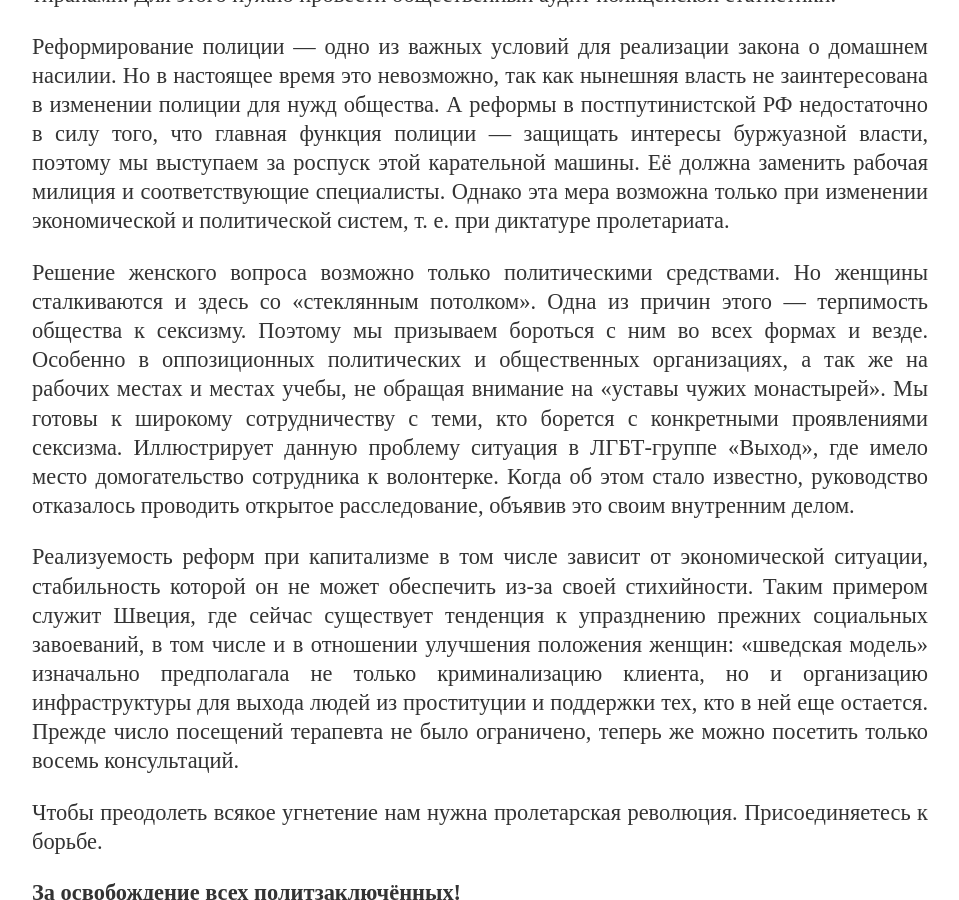
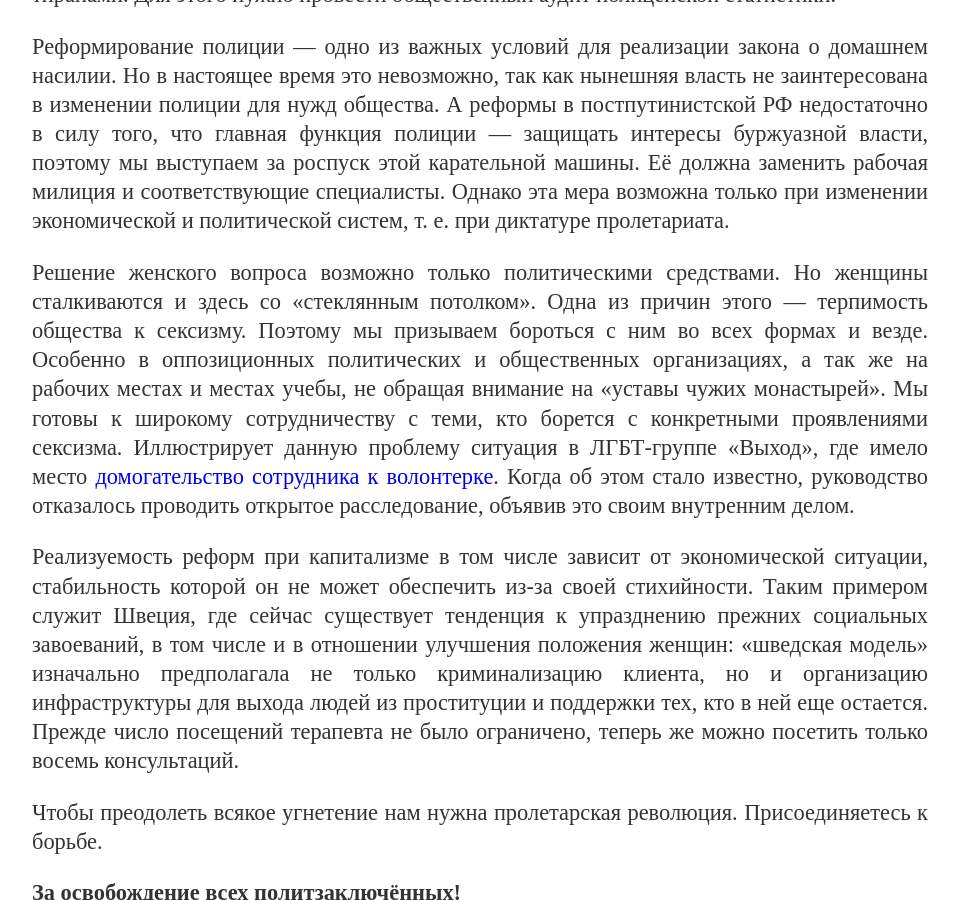
Before and after one commit to mgkp/mgkp.github.io, a Jekyll site: the page built from blog/_posts/2021-03-08-8march.md, in a window 1280 px wide and 900 px high, scrolled down 1450 px. Shown: the whole window, without its empty margins (160-1119 px from the left). Built offline with Jekyll 4.4.1, drawn with Linux system fonts in a browser that asks for light colours; part of the change alters nothing that is shown.

```diff
--- a/blog/_posts/2021-03-08-8march.md
+++ b/blog/_posts/2021-03-08-8march.md
@@ -24,7 +24,7 @@ author: МГКП
 
 Решение женского вопроса возможно только политическими средствами. Но женщины сталкиваются и здесь
 со «стеклянным потолком». Одна из причин этого — терпимость общества к сексизму. Поэтому мы призываем бороться с ним во всех формах и везде. Особенно в оппозиционных политических и общественных организациях, а так же на рабочих местах и местах учебы, не обращая внимание на «уставы чужих монастырей». Мы готовы к широкому сотрудничеству с теми, кто борется с конкретными проявлениями сексизма. Иллюстрирует данную проблему ситуация
-в ЛГБТ-группе «Выход», где имело место домогательство сотрудника к волонтерке. Когда об этом стало известно, руководство отказалось проводить открытое расследование, объявив это своим внутренним делом.
+в ЛГБТ-группе «Выход», где имело место [домогательство сотрудника к волонтерке](https://mgkp.github.io/blog/2019/05/15/exit). Когда об этом стало известно, руководство отказалось проводить открытое расследование, объявив это своим внутренним делом.
 
 Реализуемость реформ при капитализме в том числе зависит от экономической ситуации, стабильность которой он не может обеспечить из-за своей стихийности. Таким примером служит Швеция, где сейчас существует тенденция к упразднению прежних социальных завоеваний, в том числе и в отношении улучшения положения женщин: «шведская модель» изначально предполагала не только криминализацию клиента, но и организацию инфраструктуры для выхода людей
 из проституции и поддержки тех, кто в ней еще остается. Прежде число посещений терапевта не было ограничено, теперь же можно посетить только восемь консультаций.
```
